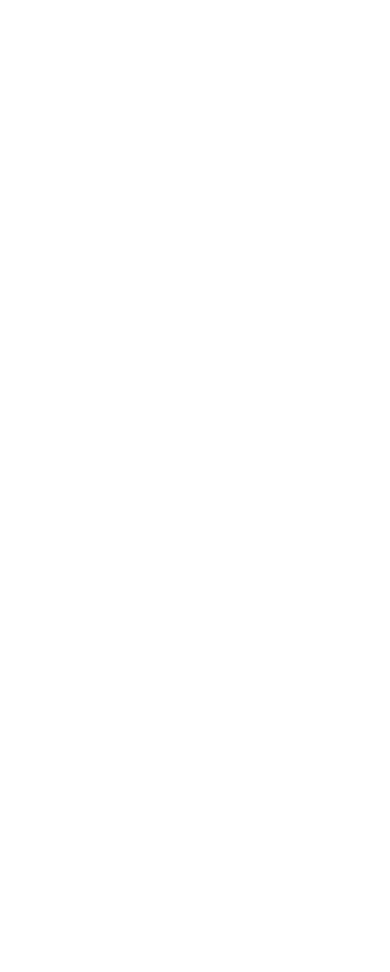
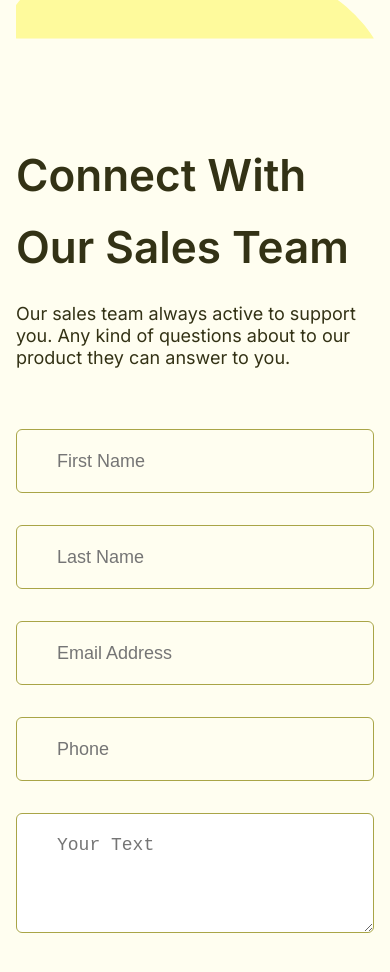
Before and after one commit to pujiragil/uangmu, a Next.js app: page / in a window 390 px wide. Shown: the part 9500-10472 px from the top of the page. Before the commit the page ends 9130 px from the top, so only its background shows below. Built offline with nearby package versions, Linux system fonts and the light colour scheme.

Commit message:
create form field (mobile only)

```diff
--- /dev/null
+++ b/components/Contact/index.tsx
@@ -0,0 +1,88 @@
+import styled from "styled-components"
+import FormSection from "../Form";
+
+const Contact = styled.section`
+  background: #FFFEF0;
+  color: #333215;
+`
+
+const ContactContainer = styled.div`
+  max-width: 1440px;
+  min-height: 100vh;
+  margin: 0 auto;
+
+  @media screen and (min-width: 1024px) {
+    min-width: auto;
+  }
+`
+
+const ContactWrapper = styled.div`
+  width: 100%;
+  padding: 100px 1rem;
+  display: flex;
+  flex-direction: column;
+  gap: 100px;
+`
+
+interface ContentProps {
+  alignItems?: string;
+  justifyContent?: string;
+  flexDirection?: string;
+  gap?: string;
+}
+
+const Content = styled.div<ContentProps>`
+  width: 100%;
+  display: flex;
+  flex-direction: ${({ flexDirection }) => flexDirection ? flexDirection : "row"};
+  align-items: ${({ alignItems }) => alignItems ? alignItems : "center" };
+  justify-content: ${({ justifyContent }) => justifyContent ? justifyContent : "center"};
+  gap: ${({ gap }) => gap ? gap : "unset"};
+`
+
+const TextWrapper = styled.div`
+  width: 100%;
+  display: flex;
+  flex-direction: column;
+  gap: 20px;
+`
+
+const Image = styled.img`
+  width: 100%;
+  height: auto;
+  object-fit: cover;
+`
+
+const Title = styled.h2`
+  font-size: 44px;
+  line-height: 72px;
+  font-weight: 600;
+`
+
+const Paragraph = styled.p`
+  font-size: 18px;
+  line-height: 22px;
+  font-weight: 400;
+`
+
+export default function ContactSection() {
+  return (
+    <Contact>
+      <ContactContainer>
+        <ContactWrapper>
+          <Content>
+            <Image src="/contact.svg" />
+          </Content>
+          <Content justifyContent="flex-start" alignItems="flex-start" flexDirection="column" gap="60px">
+            <TextWrapper>
+              <Title>Connect With Our Sales Team</Title>
+              <Paragraph>Our sales team always active to support you. Any kind of questions about to our product they can answer to you.</Paragraph>
+            </TextWrapper>
+
+            <FormSection />
+          </Content>
+        </ContactWrapper>
+      </ContactContainer>
+    </Contact>
+  )
+}
--- /dev/null
+++ b/components/Form/index.tsx
@@ -0,0 +1,73 @@
+import styled from "styled-components"
+
+const Form = styled.form`
+  width: 100%;
+  display: flex;
+  flex-direction: column;
+  gap: 2rem;
+`
+
+const FormInput = styled.input`
+  padding: 20px 40px;
+  border: 1px solid #A9A547;
+  color: #A9A547;
+  background: transparent;
+  border-radius: 6px;
+  font-size: 18px;
+  line-height: 22px;
+  font-weight: 400;
+  outline: none;
+
+  &::placeholder {
+    opacity: 1;
+  }
+
+  &:focus {
+    background: #FEFBB5;
+    border: 2px solid #AAA98D;
+    color: #1D191F;
+
+    &::placeholder {
+      color: #A9A547;
+    }
+  }
+`
+
+const FormTextarea = styled.textarea`
+  border: 1px solid #A9A547;
+  color: #A9A547;
+  padding: 20px 40px;
+  font-size: 18px;
+  font-weight: 400;
+  line-height: 22px;
+  border-radius: 6px;
+  outline: none;
+  height: 120px;
+
+  &::placeholder {
+    opacity: 1;
+  }
+
+  &:focus {
+    border: 2px solid #AAA98D;
+    color: #1D191F;
+    background: #FEFBB5;
+
+
+    &::placeholder {
+      color: #A9A547;
+    }
+  }
+`
+
+export default function FormSection() {
+  return (
+    <Form>
+      <FormInput placeholder="First Name" />
+      <FormInput placeholder="Last Name" />
+      <FormInput placeholder="Email Address" />
+      <FormInput placeholder="Phone" />
+      <FormTextarea placeholder="Your Text" />
+    </Form>
+  )
+}
--- a/pages/index.tsx
+++ b/pages/index.tsx
@@ -1,4 +1,5 @@
 import CardSection from "../components/Card";
+import ContactSection from "../components/Contact";
 import HeroSection from "../components/Hero";
 import ServiceSection from "../components/Service";
 import SupportSection from "../components/Support";
@@ -12,6 +13,7 @@
       <CardSection />
       <WhySection />
       <SupportSection />
+      <ContactSection />
     </>
   )
 }
```
Also changed, not shown: public/contact.svg (added).
